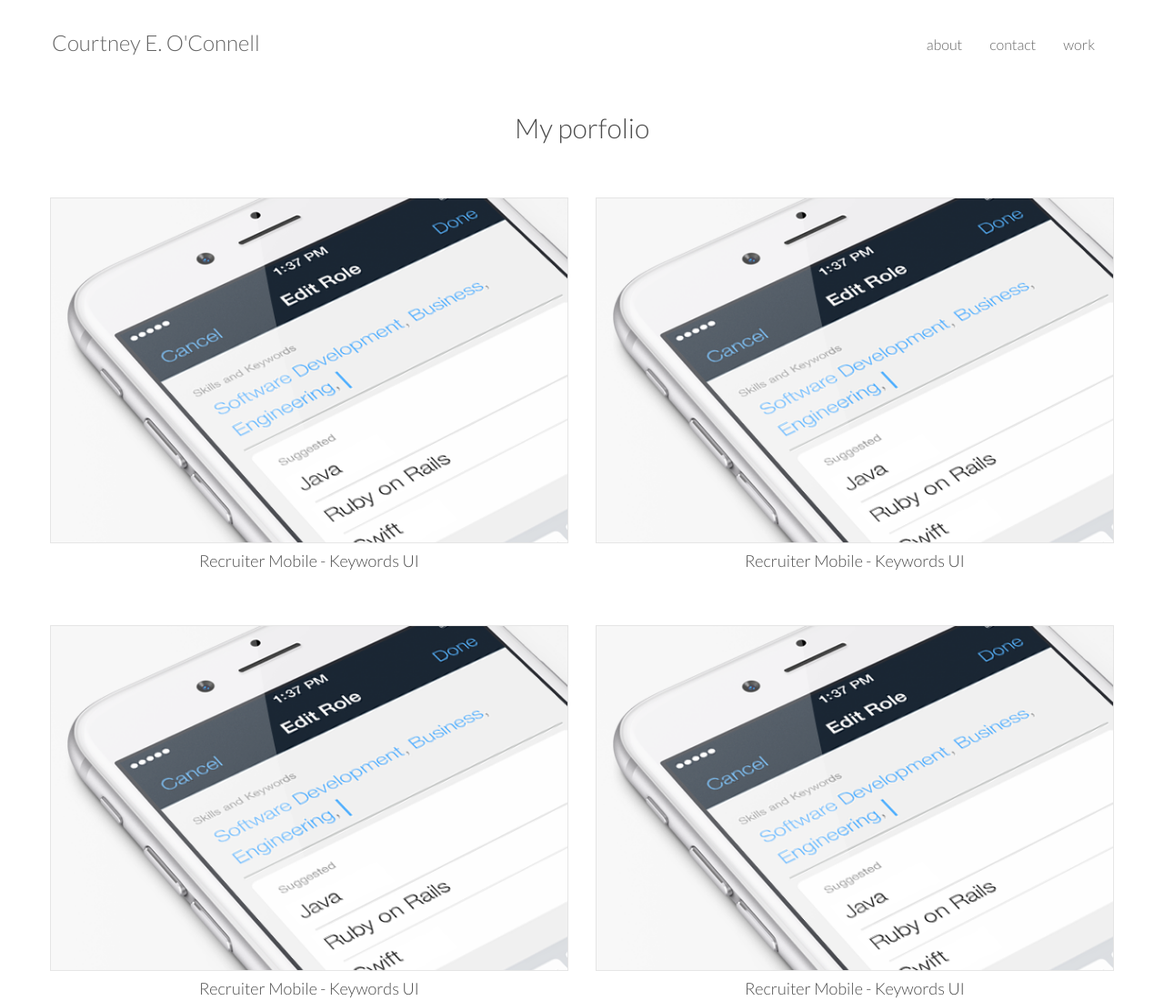
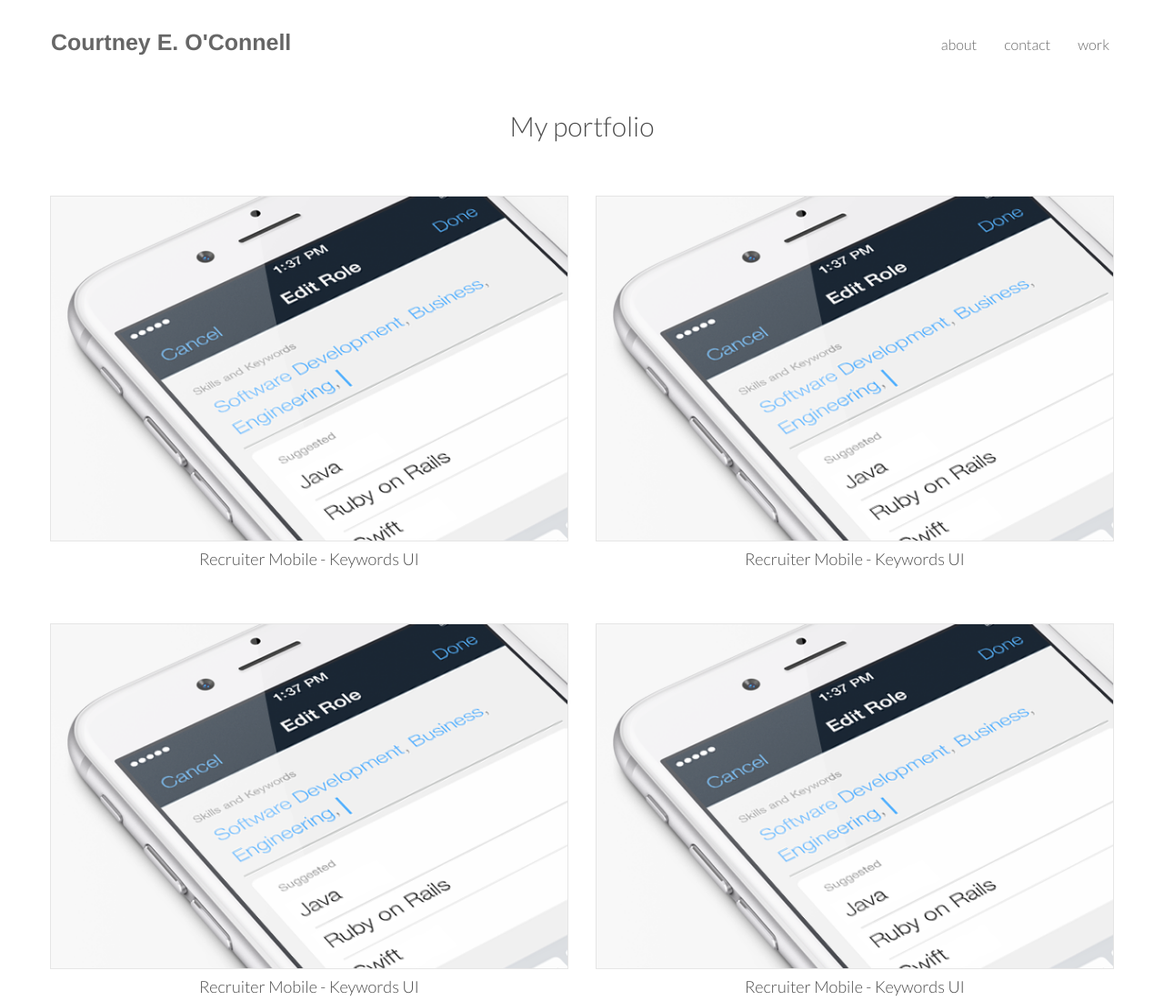
Before and after one commit to courtneyeoconnell/courtneyeoconnell.github.io, a plain HTML site: page work.html in a window 1280 px wide. Shown: the top 1100 px of the page at 91% size. Drawn offline with Linux system fonts and the light colour scheme; a script that the page names is missing.

Commit message:
replacing folder

```diff
--- a/style.css
+++ b/style.css
@@ -133,19 +133,20 @@ h1{
 }
 .navbar-brand{
 	height:auto;
-	padding:16px 16px;
-	font-size:24px;
+	padding:15px 15px;
+	font-size:25px!important;
 	font-weight:normal;
-	font-family:Lato;
-	font-weight:300;
+	font-family:"Helvetica Neue", Helvetica, Arial, sans-serif;
+	font-weight:600;
 }
-/*.navbar-brand img{*/
+.navbar-brand img{
 	width: auto;
 	max-height: 200px;
 	margin: 0 5px 0 0;
 	display:inline;
-	font-family: Lato;
-	font-weight: 300;
+}
+.navbar-brand{
+	padding: 15px 15px;
 }
 .navbar .nav{
 	padding-top: 2px;
@@ -247,7 +248,7 @@ h1{
 	color:#00b9ff;
 }
 .ltc-3:hover{
-	color:#00b9ff;
+	color:#00b9ff!important;
 }
 
 /* Icons */
--- a/work.html
+++ b/work.html
@@ -56,7 +56,7 @@
 		<div class="row">
 			<div class="col-sm-12">
 				<h2 class="mg-md text-center">
-					My porfolio
+					My portfolio
 				</h2>
 			</div>
 		</div>
@@ -202,7 +202,7 @@
 					Hit me up to see my work experience
 				</h2>
 				<div class="text-center">
-					<a href="index.html" class="btn   btn-lg btn-c-3">contact</a>
+					<a href="contact.html" class="btn   btn-lg btn-c-3">contact</a>
 				</div>
 			</div>
 		</div>
```
Also changed, not shown: about.html (+1 -1 lines), index.html (+5 -5 lines).
